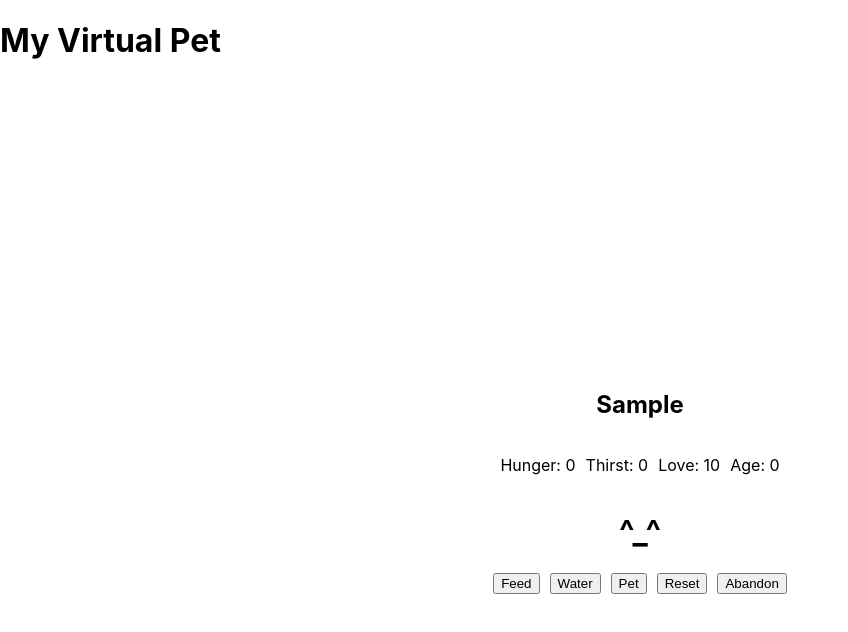
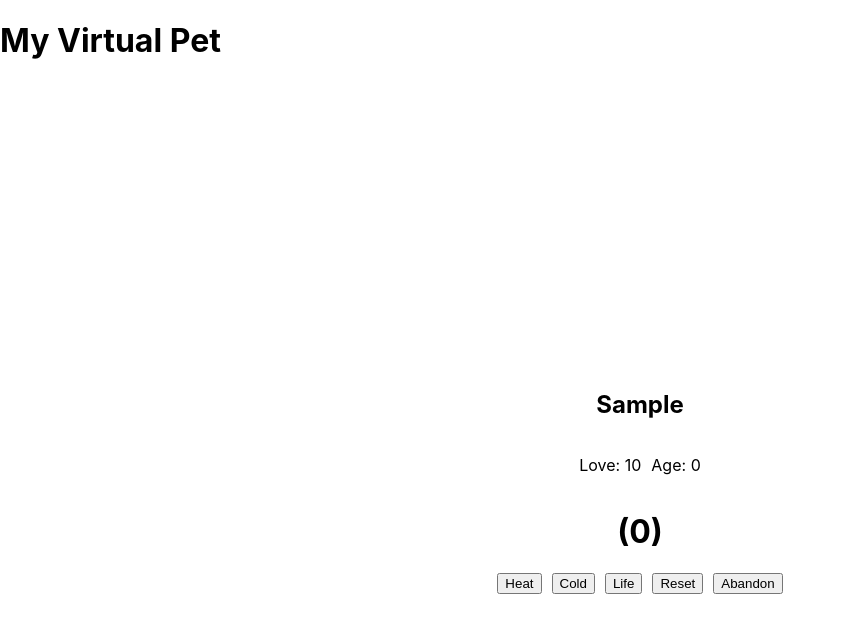
Before and after one commit to vkyriakakis/react-virtual-pet, a React (Create React App) app: page / in a window 1280 px wide. Both pictures are taken after typing "Sample" into the empty fields and a click on the input 534 px from the left and 493 px from the top of the page. Shown: the top 632 px of the page, without its empty margins (0-848 px from the left). Built offline with nearby package versions, Linux system fonts and the light colour scheme.

Commit message:
Egg stage with coloring done

```diff
--- a/src/App.js
+++ b/src/App.js
@@ -6,6 +6,7 @@ import { useState, useEffect } from 'react';
 const MAX_HUNGER = 10;
 const MAX_LOVE = 10;
 const MAX_THIRST = 10;
+const MAX_COLOR = 255;
 
 // The *_INTERVAL constants concern the rate
 // at which each stat increases as time passes
@@ -14,7 +15,8 @@ const HUNGER_INTERVAL = 2;
 const LOVE_INTERVAL = 3;
 
 // These values concern the number of ticks that must pass for the
-// next growth stage to occur
+// child growth stage to occur
+const MAX_EGG_TICKS = 5;
 
 export default function App() {
   const [curName, setCurName] = useState(localStorage.getItem("curName"));
@@ -90,7 +92,10 @@ function parsePetOrDefault(petJson) {
       ticks: 0,
       thirst: 0,
       hunger: 0,
-      love: MAX_LOVE
+      love: MAX_LOVE,
+      red: 0,
+      green: 0,
+      blue: 0
     });
   }
 
@@ -112,6 +117,9 @@ function CurrentGame({name, handleAbandonClick}) {
   useEffect(() => {
     if (checkIsAlive(pet)) {
       let timer = setTimeout(() => {
+        // For the CHILD stage and beyond the thirst and hunger stats are introduced, and
+        // love drops less frequently
+        if (pet.ticks >= MAX_EGG_TICKS) {
           let shouldUpdateThirst = false;
           let shouldUpdateHunger = false;
           let shouldUpdateLove = false;
@@ -134,6 +142,15 @@ function CurrentGame({name, handleAbandonClick}) {
             hunger: (shouldUpdateHunger && (prevPet.hunger < MAX_HUNGER)) ? prevPet.hunger + 1 : prevPet.hunger,
             love: (shouldUpdateLove && (prevPet.love > 0)) ? prevPet.love - 1 : prevPet.love
           }));
+        }
+        // For the EGG stage always lower the love
+        else {
+          setPet(prevPet => ({
+            ...prevPet,
+            ticks: prevPet.ticks + 1,
+            love: (prevPet.love > 0) ? prevPet.love - 1 : prevPet.love
+          }));
+        }
       }, 10000);
 
       return () => clearTimeout(timer);
@@ -167,16 +184,68 @@ function CurrentGame({name, handleAbandonClick}) {
     }));
   }
 
+  function handleHeatClick() {
+    setPet(prevPet => ({
+      ...prevPet,
+      love: (prevPet.love < 10) ? prevPet.love + 1 : prevPet.love,
+      red: (prevPet.red < MAX_COLOR) ? prevPet.red + 30 : prevPet.red
+    }));
+  }
+
+  function handleColdClick() {
+    setPet(prevPet => ({
+      ...prevPet,
+      love: (prevPet.love < 10) ? prevPet.love + 1 : prevPet.love,
+      blue: (prevPet.blue < MAX_COLOR) ? prevPet.blue + 30 : prevPet.blue
+    }));
+  }
+
+  function handleLifeClick() {
+    setPet(prevPet => ({
+      ...prevPet,
+      love: (prevPet.love < 10) ? prevPet.love + 1 : prevPet.love,
+      green: (prevPet.green < MAX_COLOR) ? prevPet.green + 30 : prevPet.green
+    }));
+  }
+
   // For debugging
   function handleResetClick() {
     setPet(prevPet => ({
       ticks: 0,
       thirst: 0,
       hunger: 0,
-      love: 10
+      love: 10,
+      red: 0,
+      green: 0,
+      blue: 0
     }));
   }
 
+  // For the EGG stage
+  if (pet.ticks < MAX_EGG_TICKS) {
+    return (
+      <div className="vpet_container">
+        <Name name={name} />
+
+        <div className="status_container">
+          <Status label="Love" value={pet.love} />
+          <Status label="Age" value={pet.ticks} />
+        </div>
+
+        <Pet pet={pet} />
+
+        <div className="actions_container">
+          <DisableableAction label="Heat" handleClick={handleHeatClick} pet={pet} />
+          <DisableableAction label="Cold" handleClick={handleColdClick} pet={pet} />
+          <DisableableAction label="Life" handleClick={handleLifeClick} pet={pet} />
+          <Action label="Reset" handleClick={handleResetClick} pet={pet} />
+          <Action label="Abandon" handleClick={handleAbandonClick} pet={pet} />
+        </div>
+      </div>
+    );
+  }
+
+  // For the CHILD stage and beyond
   return (
     <div className="vpet_container">
       <Name name={name} />
@@ -217,11 +286,11 @@ function Pet({pet}) {
   let appearance = "";
 
   // Use the pet's needs to decide the depiction
-  if (pet.hunger == MAX_HUNGER || pet.thirst == MAX_THIRST) {
+  if (pet.hunger == MAX_HUNGER || pet.thirst == MAX_THIRST || pet.love == 0) {
     appearance = "[DIED]";
   }
-  else if (pet.love == 0) {
-    appearance = "[LEFT]";
+  else if (pet.ticks < MAX_EGG_TICKS) {
+    appearance = "(0)";
   }
   else if (pet.hunger > HIGH_HUNGER || pet.thirst > HIGH_THIRST || pet.love < LOW_LOVE) {
     appearance = "T_T";
@@ -236,8 +305,10 @@ function Pet({pet}) {
     appearance = "^_^";
   }
 
+  const colorStr = "rgb(" + pet.red + "," + pet.green + "," + pet.blue + ")";
+
   return (
-    <h1>{appearance}</h1>
+    <h1 style={{color: colorStr}}>{appearance}</h1>
   );
 }
 
```
Lines whose indentation alone changed are shown as unchanged.
